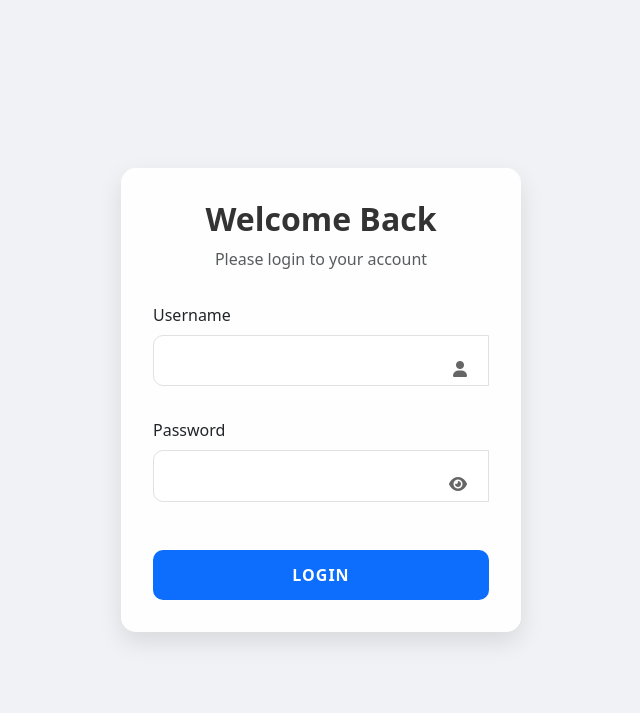
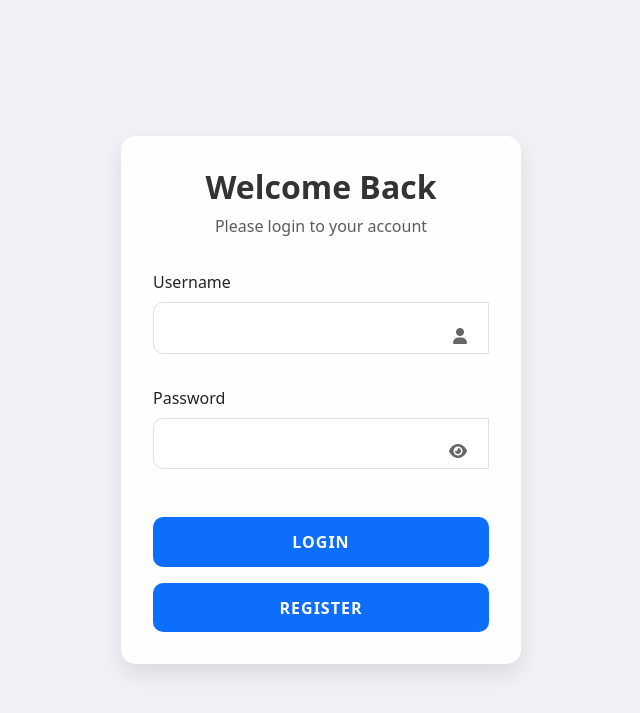
Before and after one commit to ekisaputra15/Ekiks_Site, a PHP site: page /login.php in a window 1280 px wide. Shown: the top 713 px of the page, without its empty margins (319-959 px from the left). Run offline with PHP 8.4, Linux system fonts and the light colour scheme.

Commit message:
refactor: add register button

```diff
--- a/login.php
+++ b/login.php
@@ -141,6 +141,7 @@ if ($_SERVER['REQUEST_METHOD'] == 'POST') {
                     </div>
                 </div>
                 <button type="submit" class="btn btn-login text-white">Login</button>
+                <button type="button" class="btn btn-login text-white" onclick="window.location.href='register.php';">Register</button>
             </form>
         </div>
     </div>
```
